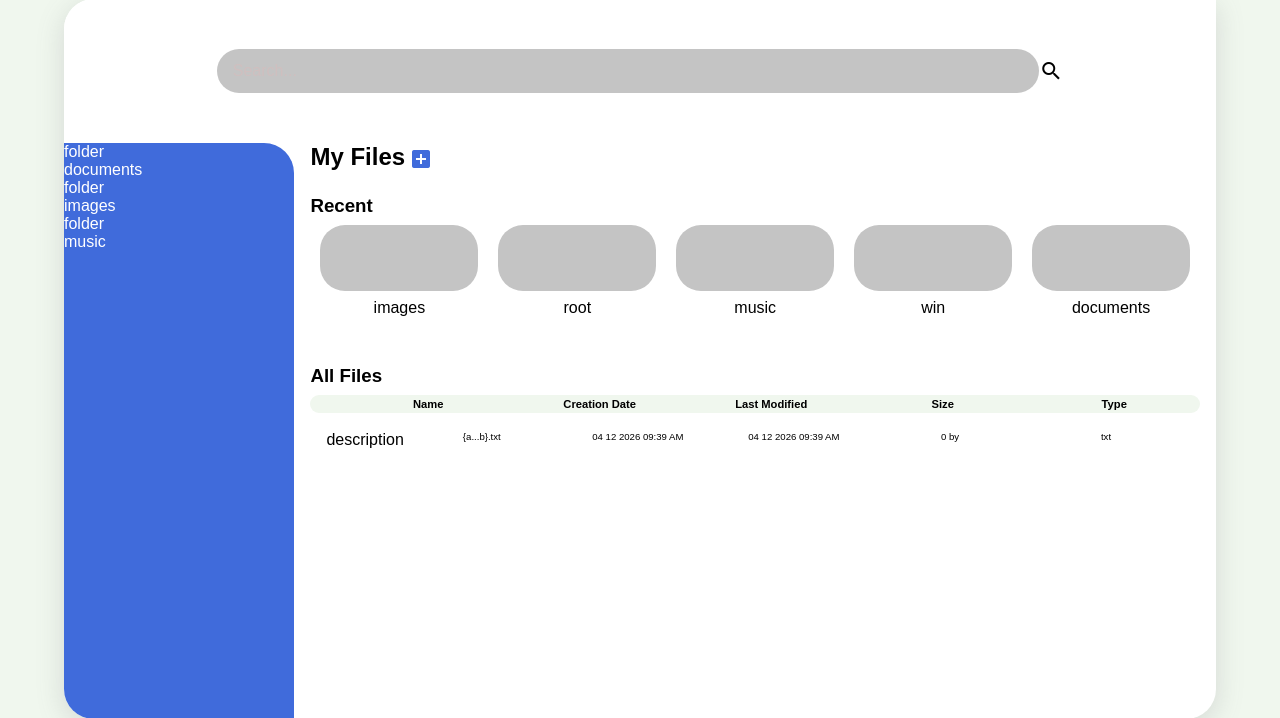
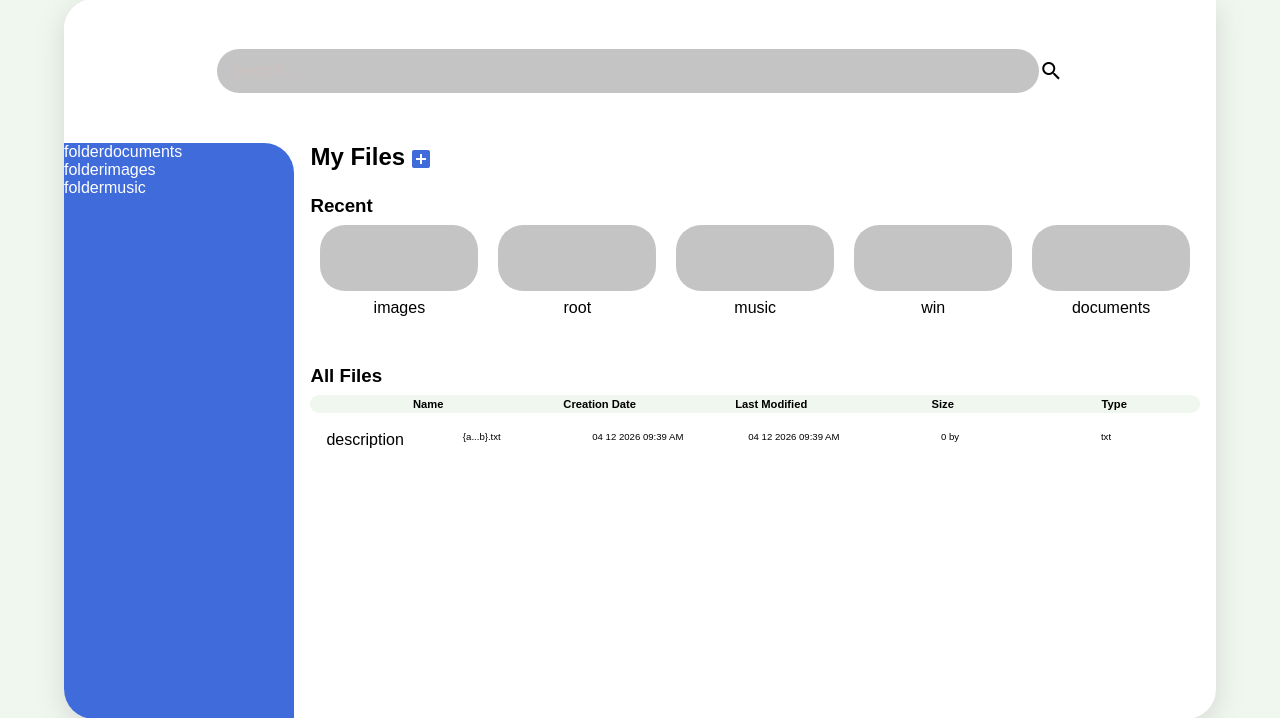
Before and after one commit to marcelarie/local-file-system, a PHP site: page / in a window 1280 px wide. Shown: the part 41-759 px from the top of the page. Run offline with PHP 8.4, Linux system fonts and the light colour scheme; data that the repository does not hold is empty.

Commit message:
Add style to sidebar files/folders

```diff
--- /dev/null
+++ b/src/css/files-sidebar.css
@@ -0,0 +1,4 @@
+
+.files-sidebar {
+    display: flex;
+}
--- /dev/null
+++ b/src/css/folders-sidebar.css
@@ -0,0 +1,4 @@
+
+.folders-sidebar {
+    display: flex;
+}
--- a/src/css/root.css
+++ b/src/css/root.css
@@ -10,6 +10,8 @@
 @import 'folders.css';
 @import 'all-files.css';
 @import 'files.css';
+@import 'files-sidebar.css';
+@import 'folders-sidebar.css';
 
 * {
     margin: unset;
--- a/src/js/components/folders/folders.js
+++ b/src/js/components/folders/folders.js
@@ -13,8 +13,6 @@ const folder = {
         }
     },
     renderFolderOnSidebar: function (folders, target) {
-        console.log(folders)
-        console.log(target)
         const template = `
             <div data-path="${folders.path}" class="folders-sidebar">
                 <span class="material-icons-two-tone child-click">folder</span>
```
Also changed, not shown: 2 other files.
